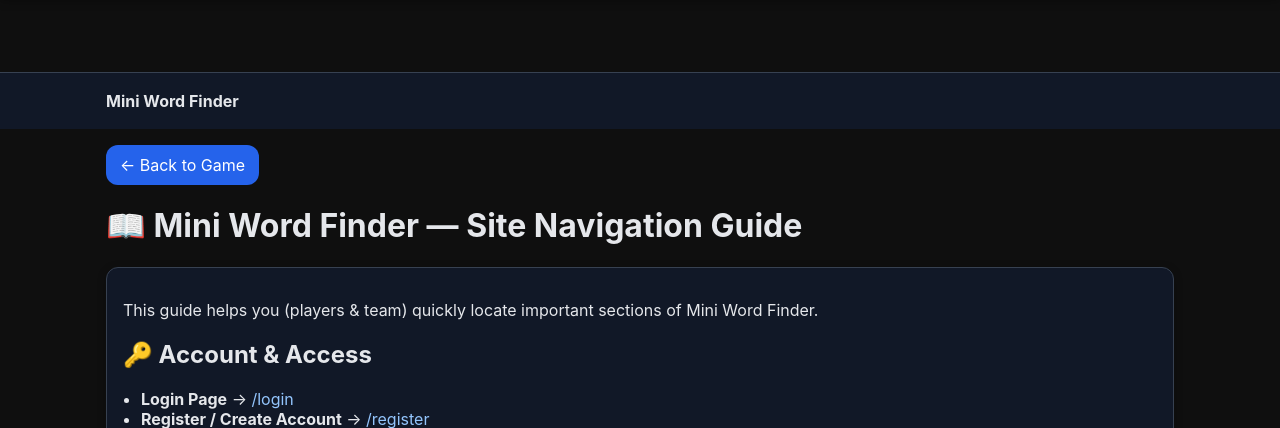
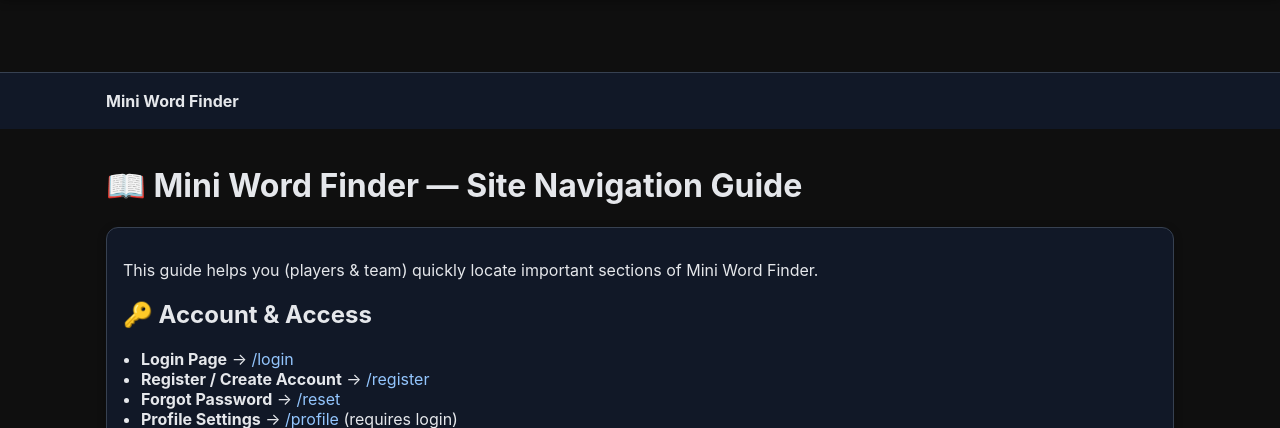
Before and after one commit to TheGamerJay/mini-game-finder, a Flask app: page /guide in a window 1280 px wide. Shown: the part 63-491 px from the top of the page. Run offline with Flask 3, Linux system fonts and the light colour scheme; some libraries are stand-ins or nearby versions.

Commit message:
🧹 Remove redundant back buttons from Guide and FAQ pages
- Removed "← Back to Game" buttons since logo already serves as navigation
- Cleaner page layout without redundant navigation elements
- Consistent UX across guide and FAQ pages

🤖 Generated with [Claude Code](https://claude.ai/code)

Co-Authored-By: Claude <noreply@anthropic.com>

```diff
--- a/templates/brand_guide.html
+++ b/templates/brand_guide.html
@@ -4,12 +4,6 @@
 
 {% block content %}
 <div class="container">
-    <div class="back-nav">
-        <a href="/" class="btn back-btn">
-            ← Back to Game
-        </a>
-    </div>
-
     <h1>📖 Mini Word Finder — Site Navigation Guide</h1>
 
     <div class="card">
--- a/templates/faq.html
+++ b/templates/faq.html
@@ -4,12 +4,6 @@
 
 {% block content %}
 <div class="container">
-    <div class="back-nav">
-        <a href="/" class="btn back-btn">
-            ← Back to Game
-        </a>
-    </div>
-
     <h1>❓ Mini Word Finder — FAQ</h1>
 
     <div class="card">
```
